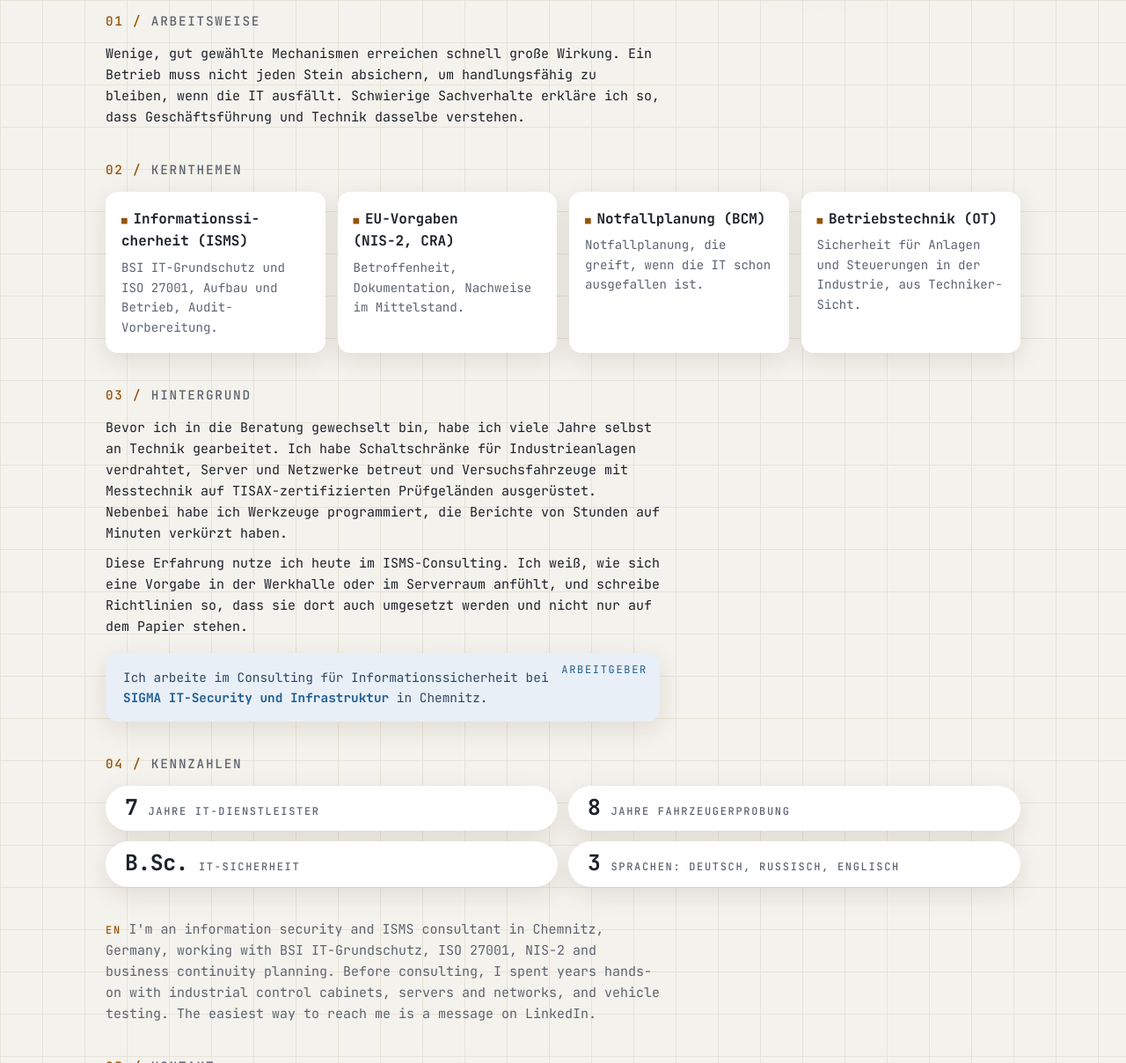
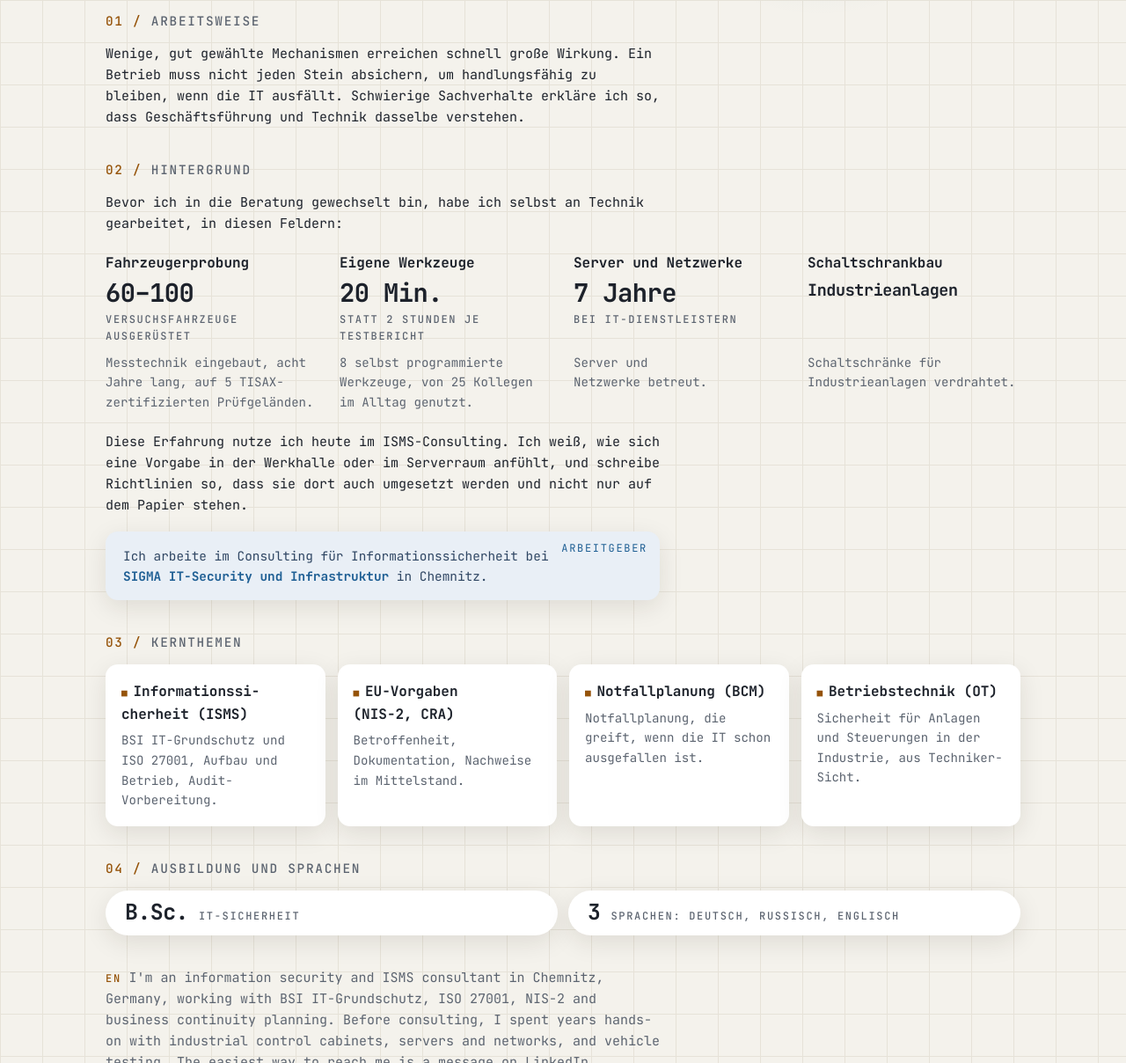
Before and after one commit to OfficeKnight/kazasdev, a plain HTML site: page index.html in a window 1280 px wide. Shown: the part 624-1832 px from the top of the page at 88% size. Drawn offline with Linux system fonts and the light colour scheme.

Commit message:
Werdegang als gleichrangige Erfahrungsfelder mit belegten Zahlen
Hintergrund steht jetzt als 02 vor den Kernthemen und zeigt vier
Erfahrungsfelder ohne Reihenfolge, mit 60–100 Versuchsfahrzeugen,
20 Minuten statt 2 Stunden je Testbericht, 8 Werkzeugen für 25 Kollegen
und 7 Jahren bei IT-Dienstleistern. Die Jahre wandern aus den Kennzahlen,
04 heißt jetzt Ausbildung und Sprachen. PRODUCT.md hält die belegten
Zahlen und die Vorgabe fest, den Werdegang nicht chronologisch zu zeigen.

Co-Authored-By: Claude Opus 5.5 <noreply@anthropic.com>

```diff
--- a/index.html
+++ b/index.html
@@ -53,7 +53,21 @@
       <p class="text">Wenige, gut gewählte Mechanismen erreichen schnell große Wirkung. Ein Betrieb muss nicht jeden Stein absichern, um handlungsfähig zu bleiben, wenn die IT ausfällt. Schwierige Sachverhalte erkläre ich so, dass Geschäftsführung und Technik dasselbe verstehen.</p>
     </section>
 
-    <section aria-labelledby="h2x"><h2 id="h2x" data-n="02">Kernthemen</h2>
+    <section aria-labelledby="h6x"><h2 id="h6x" data-n="02">Hintergrund</h2>
+      <p class="text">Bevor ich in die Beratung gewechselt bin, habe ich selbst an Technik gearbeitet, in diesen Feldern:</p>
+      <ul class="fields">
+        <li><h3>Fahrzeugerprobung</h3><p class="m"><b>60–100</b> <span>Versuchsfahrzeuge ausgerüstet</span></p><p>Messtechnik eingebaut, acht Jahre lang, auf 5 TISAX-zertifizierten Prüfgeländen.</p></li>
+        <li><h3>Eigene Werkzeuge</h3><p class="m"><b>20 Min.</b> <span>statt 2 Stunden je Testbericht</span></p><p>8 selbst programmierte Werkzeuge, von 25 Kollegen im Alltag genutzt.</p></li>
+        <li><h3>Server und Netzwerke</h3><p class="m"><b>7 Jahre</b> <span>bei IT-Dienstleistern</span></p><p>Server und Netzwerke betreut.</p></li>
+        <li><h3>Schaltschrankbau</h3><p class="m"><b class="word">Industrie&shy;anlagen</b></p><p>Schaltschränke für Industrieanlagen verdrahtet.</p></li>
+      </ul>
+      <p class="text">Diese Erfahrung nutze ich heute im ISMS-Consulting. Ich weiß, wie sich eine Vorgabe in der Werkhalle oder im Serverraum anfühlt, und schreibe Richtlinien so, dass sie dort auch umgesetzt werden und nicht nur auf dem Papier stehen.</p>
+      <aside class="sigma" aria-label="Arbeitgeber">
+        <p>Ich arbeite im Consulting für Informationssicherheit bei <a href="https://itsecurity-infrastruktur.de/" rel="noopener">SIGMA IT-Security und Infrastruktur</a> in Chemnitz.</p>
+      </aside>
+    </section>
+
+    <section aria-labelledby="h2x"><h2 id="h2x" data-n="03">Kernthemen</h2>
       <div class="cards">
         <div class="card"><h3>Informations&shy;sicherheit (ISMS)</h3><p>BSI IT-Grundschutz und ISO 27001, Aufbau und Betrieb, Audit-Vorbereitung.</p></div>
         <div class="card"><h3>EU-Vorgaben (NIS-2, CRA)</h3><p>Betroffenheit, Dokumentation, Nachweise im Mittelstand.</p></div>
@@ -62,18 +76,8 @@
       </div>
     </section>
 
-    <section aria-labelledby="h6x"><h2 id="h6x" data-n="03">Hintergrund</h2>
-      <p class="text">Bevor ich in die Beratung gewechselt bin, habe ich viele Jahre selbst an Technik gearbeitet. Ich habe Schaltschränke für Industrieanlagen verdrahtet, Server und Netzwerke betreut und Versuchsfahrzeuge mit Messtechnik auf TISAX-zertifizierten Prüfgeländen ausgerüstet. Nebenbei habe ich Werkzeuge programmiert, die Berichte von Stunden auf Minuten verkürzt haben.</p>
-      <p class="text">Diese Erfahrung nutze ich heute im ISMS-Consulting. Ich weiß, wie sich eine Vorgabe in der Werkhalle oder im Serverraum anfühlt, und schreibe Richtlinien so, dass sie dort auch umgesetzt werden und nicht nur auf dem Papier stehen.</p>
-      <aside class="sigma" aria-label="Arbeitgeber">
-        <p>Ich arbeite im Consulting für Informationssicherheit bei <a href="https://itsecurity-infrastruktur.de/" rel="noopener">SIGMA IT-Security und Infrastruktur</a> in Chemnitz.</p>
-      </aside>
-    </section>
-
-    <section aria-labelledby="h3x"><h2 id="h3x" data-n="04">Kennzahlen</h2>
+    <section aria-labelledby="h3x"><h2 id="h3x" data-n="04">Ausbildung und Sprachen</h2>
       <div class="kpi">
-        <div><b>7</b><span>Jahre IT-Dienstleister</span></div>
-        <div><b>8</b><span>Jahre Fahrzeug&shy;erprobung</span></div>
         <div><b>B.Sc.</b><span>IT-Sicherheit</span></div>
         <div><b>3</b><span>Sprachen: Deutsch, Russisch, Englisch</span></div>
       </div>
--- a/style.css
+++ b/style.css
@@ -112,6 +112,17 @@ h2::before { content: attr(data-n) " / "; content: attr(data-n) " / " / ""; colo
 @media (max-width: 980px) {
   .cards { grid-template-columns: repeat(2, 1fr); }
 }
+/* Erfahrungsfelder: gleichrangig, ohne Reihenfolge, Messwert-Optik ohne Fläche */
+.fields { list-style: none; margin: 20px 0 22px; padding: 0; display: grid; grid-template-columns: repeat(4, minmax(0, 1fr)); gap: 26px 24px; }
+.fields li { display: grid; grid-row: span 3; grid-template-rows: subgrid; row-gap: 8px; min-width: 0; }
+.fields h3 { font-size: 1rem; font-weight: 700; margin: 0; }
+.fields .m { display: flex; flex-direction: column; gap: 6px; margin: 0; }
+.fields .m b { font-size: 1.8rem; line-height: 1; font-weight: 700; letter-spacing: -.02em; }
+.fields .m b.word { font-size: 1.15rem; line-height: 1.2; hyphens: manual; }
+.fields .m span { font-size: .75rem; font-weight: 500; letter-spacing: .14em; text-transform: uppercase; color: var(--mut); }
+.fields li > p:last-child { margin: 0; color: var(--mut); font-size: .88rem; text-wrap: pretty; }
+@media (max-width: 980px) { .fields { grid-template-columns: repeat(2, minmax(0, 1fr)); } }
+@media (max-width: 560px) { .fields { grid-template-columns: 1fr; gap: 22px; } }
 /* Kontakt: eine Fläche, ganz klickbar, LinkedIn allein */
 .contact { position: relative; background: var(--card); padding: 22px 24px; border-radius: var(--r); box-shadow: var(--sh); }
 .contact .nw { white-space: nowrap; }
```
Also changed, not shown: 1 other file.
